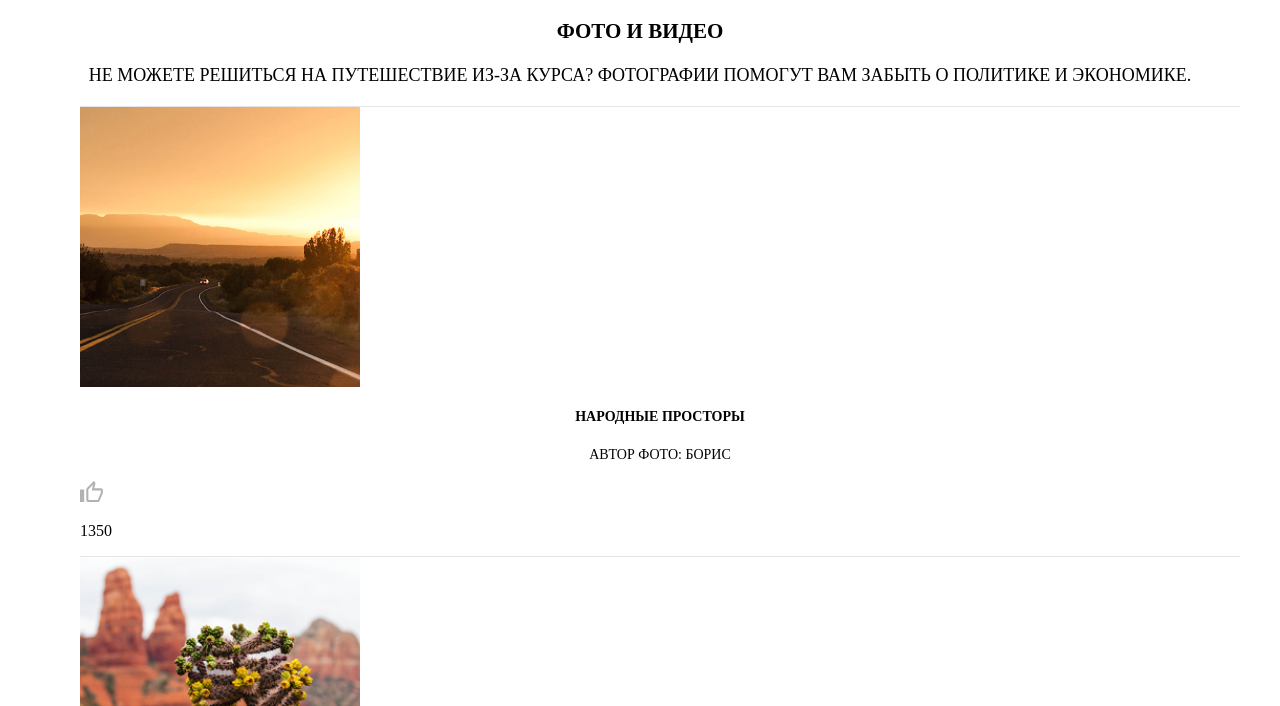
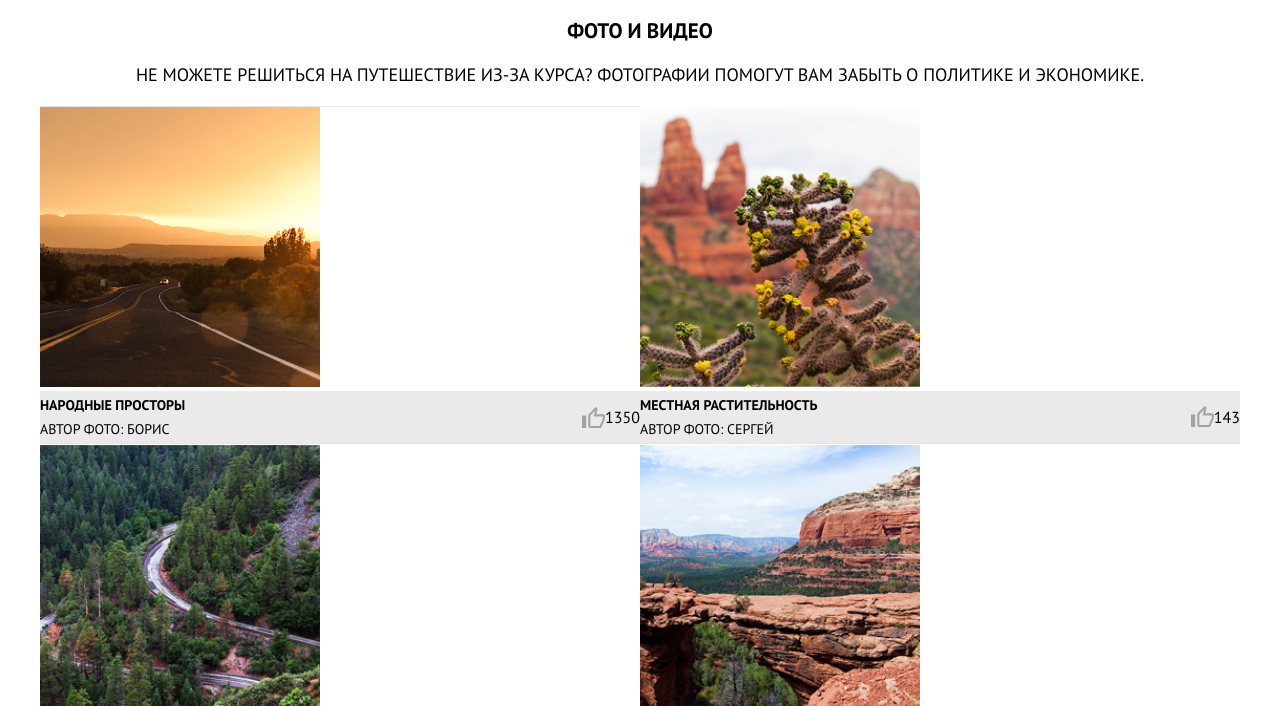
Before and after one commit to Metla31/1863297-sedona-24, a website: page source/catalog.html in a window 1280 px wide. Shown: the part 249-955 px from the top of the page. Drawn offline with nearby package versions, Linux system fonts and the light colour scheme; files that its build step writes are made by us from their sources.

Commit message:
все как всегда =\

```diff
--- a/source/catalog.html
+++ b/source/catalog.html
@@ -9,21 +9,21 @@
     <!--header start-->
     <header class="page-header">
       <div class="page-header__wrapper">
-        <a class="page-header__logo">
+        <a class="page-header__logo" href="./index.html">
           <img src="./img/logotype-mobile.svg" width="102" height="84" alt="логотип">
         </a>
-        <nav class="main-nav">
+        <nav class="main-nav main-nav--closed main-nav--nojs">
           <button class="main-nav__toggle" type="button">
             <span class="visually-hidden">Открыть меню</span>
           </button>
           <div class="main-nav__wrapper">
             <ul class="main-nav__list">
-              <li class="main-nav__item main-nav__item--active">
+              <li class="main-nav__item">
                 <a class="main-nav__link" href="./index.html">
                   Главная
                 </a>
               </li>
-              <li class="main-nav__item">
+              <li class="main-nav__item main-nav__item--active">
                 <a class="main-nav__link">
                   фото и видео
                 </a>
@@ -73,13 +73,17 @@
                   <a href="#" class="item__link">
                     <img class="item__image" src="./img/catalog/photo-1-mobile.jpg" alt="Народные просторы">
                   </a>
+                  <div class="item__wrapper">
+                    <div class="item__counter-text">
                       <h3 class="item__header">Народные просторы</h3>
                       <p class="item__author">Автор фото: Борис</p>
-                  <div class="item__counter">
+                    </div>
+                    <div class="item__counter-like">
                       <svg width="23" height="21" viewBox="0 0 23 21" fill="none" xmlns="http://www.w3.org/2000/svg">
                         <path opacity="0.3" d="M12.9636 3.78L12.3364 6.825L11.7091 9.45H14.3227H20.8045V11.55C20.8045 11.55 20.8045 11.55 20.8045 11.655L17.7727 18.9H8.36364V8.4L12.9636 3.78ZM2.09091 10.5V18.9V10.5ZM13.8 0L6.9 6.93C6.48182 7.245 6.27273 7.77 6.27273 8.4V18.9C6.27273 20.055 7.21364 21 8.36364 21H17.7727C18.6091 21 19.3409 20.475 19.6545 19.74L22.7909 12.285C22.8955 12.075 22.8955 11.76 22.8955 11.55V9.45H23C23 8.295 22.0591 7.35 20.9091 7.35H14.3227L15.3682 2.52V2.205C15.3682 1.785 15.1591 1.365 14.95 1.05L13.8 0ZM4.18182 8.4H0V21H4.18182V8.4Z" fill="black"/>
                       </svg>
                       <p class="counter__number">1350</p>
+                    </div>
                   </div>
                 </div>
               </li>
@@ -88,13 +92,17 @@
                   <a href="#" class="item__link">
                     <img class="item__image" src="./img/catalog/photo-2-mobile.jpg" alt="Местная растительность">
                   </a>
+                  <div class="item__wrapper">
+                    <div class="item__counter-text">
                       <h3 class="item__header">Местная растительность</h3>
                       <p class="item__author">Автор фото: Сергей</p>
-                  <div class="item__counter">
+                    </div>
+                    <div class="item__counter-like">
                       <svg width="23" height="21" viewBox="0 0 23 21" fill="none" xmlns="http://www.w3.org/2000/svg">
                         <path opacity="0.3" d="M12.9636 3.78L12.3364 6.825L11.7091 9.45H14.3227H20.8045V11.55C20.8045 11.55 20.8045 11.55 20.8045 11.655L17.7727 18.9H8.36364V8.4L12.9636 3.78ZM2.09091 10.5V18.9V10.5ZM13.8 0L6.9 6.93C6.48182 7.245 6.27273 7.77 6.27273 8.4V18.9C6.27273 20.055 7.21364 21 8.36364 21H17.7727C18.6091 21 19.3409 20.475 19.6545 19.74L22.7909 12.285C22.8955 12.075 22.8955 11.76 22.8955 11.55V9.45H23C23 8.295 22.0591 7.35 20.9091 7.35H14.3227L15.3682 2.52V2.205C15.3682 1.785 15.1591 1.365 14.95 1.05L13.8 0ZM4.18182 8.4H0V21H4.18182V8.4Z" fill="black"/>
                       </svg>
                       <p class="counter__number">143</p>
+                    </div>
                   </div>
                 </div>
               </li>
@@ -103,13 +111,17 @@
                   <a href="#" class="item__link">
                     <img class="item__image" src="./img/catalog/photo-3-mobile.jpg" alt="Дорога на север">
                   </a>
+                  <div class="item__wrapper">
+                    <div class="item__counter-text">
                       <h3 class="item__header">Дорога на север</h3>
                       <p class="item__author">Автор фото: Петр</p>
-                  <div class="item__counter">
+                    </div>
+                    <div class="item__counter-like">
                       <svg width="23" height="21" viewBox="0 0 23 21" fill="none" xmlns="http://www.w3.org/2000/svg">
                         <path opacity="0.3" d="M12.9636 3.78L12.3364 6.825L11.7091 9.45H14.3227H20.8045V11.55C20.8045 11.55 20.8045 11.55 20.8045 11.655L17.7727 18.9H8.36364V8.4L12.9636 3.78ZM2.09091 10.5V18.9V10.5ZM13.8 0L6.9 6.93C6.48182 7.245 6.27273 7.77 6.27273 8.4V18.9C6.27273 20.055 7.21364 21 8.36364 21H17.7727C18.6091 21 19.3409 20.475 19.6545 19.74L22.7909 12.285C22.8955 12.075 22.8955 11.76 22.8955 11.55V9.45H23C23 8.295 22.0591 7.35 20.9091 7.35H14.3227L15.3682 2.52V2.205C15.3682 1.785 15.1591 1.365 14.95 1.05L13.8 0ZM4.18182 8.4H0V21H4.18182V8.4Z" fill="black"/>
                       </svg>
                       <p class="counter__number">96</p>
+                    </div>
                   </div>
                 </div>
               </li>
@@ -118,13 +130,17 @@
                   <a href="#" class="item__link">
                     <img class="item__image" src="./img/catalog/photo-4-mobile.jpg" alt="Мост дьявола">
                   </a>
+                  <div class="item__wrapper">
+                    <div class="item__counter-text">
                       <h3 class="item__header">Мост дьявола</h3>
                       <p class="item__author">Автор фото: Антон</p>
-                  <div class="item__counter">
+                    </div>
+                    <div class="item__counter-like">
                       <svg width="23" height="21" viewBox="0 0 23 21" fill="none" xmlns="http://www.w3.org/2000/svg">
                         <path opacity="0.3" d="M12.9636 3.78L12.3364 6.825L11.7091 9.45H14.3227H20.8045V11.55C20.8045 11.55 20.8045 11.55 20.8045 11.655L17.7727 18.9H8.36364V8.4L12.9636 3.78ZM2.09091 10.5V18.9V10.5ZM13.8 0L6.9 6.93C6.48182 7.245 6.27273 7.77 6.27273 8.4V18.9C6.27273 20.055 7.21364 21 8.36364 21H17.7727C18.6091 21 19.3409 20.475 19.6545 19.74L22.7909 12.285C22.8955 12.075 22.8955 11.76 22.8955 11.55V9.45H23C23 8.295 22.0591 7.35 20.9091 7.35H14.3227L15.3682 2.52V2.205C15.3682 1.785 15.1591 1.365 14.95 1.05L13.8 0ZM4.18182 8.4H0V21H4.18182V8.4Z" fill="black"/>
                       </svg>
                       <p class="counter__number">254</p>
+                    </div>
                   </div>
                 </div>
               </li>
@@ -135,7 +151,7 @@
           <div class="video__wrapper">
             <div class="video__info">
               <h2 class="video__info-header">Все еще сомневаетесь?</h2>
-              <p class="video__info-page                Смотрите видеопрезентацию и скорее за билетами, пока они не подорожали в очередной раз!
+              <p class="video__info-page">Смотрите видеопрезентацию и скорее за билетами, пока они не подорожали в очередной раз!
               </p>
             </div>
             <div class="video__player player">
--- a/source/less/blocks/benefits.less
+++ b/source/less/blocks/benefits.less
@@ -101,7 +101,7 @@
 
 .benefits__card--beige {
   background-color: @beige;
-  border-bottom: 1px solid #d6d6d6;
+  border-bottom: 1px solid @gray84;
 }
 
 .benefits__card--beige:last-child {
--- a/source/less/blocks/catalog.less
+++ b/source/less/blocks/catalog.less
@@ -1,7 +1,25 @@
-.catalog__wrapper {
-  margin: 0 auto;
+.catalog__list {
+  display: flex;
+  flex-direction: column;
+  justify-content: center;
+  align-items: center;
+  margin: 0;
+  padding: 0;
+  list-style-type: none;
 }
 
-.catalog__list {
-  list-style-type: none;
+@media (min-width: @tablet-width) {
+  .catalog__list {
+    display: grid;
+    grid-template-rows: 1fr 1fr 1fr;
+    grid-template-columns: 1fr 1fr;
+  }
 }
+
+@media (min-width: @desktop-width) {
+  .catalog__list {
+    display: grid;
+    grid-template-rows: 1fr 1fr 1fr;
+    grid-template-columns: 1fr 1fr;
+  }
+}
--- a/source/less/blocks/item.less
+++ b/source/less/blocks/item.less
@@ -1,5 +1,4 @@
 .item {
-  margin: 0 auto;
   border-bottom: 1px solid @color-e5;
 }
 
@@ -7,8 +6,42 @@
   border-top: 1px solid @color-e5;
 }
 
+.item__wrapper {
+  display: flex;
+  flex-direction: column;
+  justify-content: space-around;
+  align-items: flex-start;
+  background-color: inherit;
+}
+
+@media (min-width: @tablet-width) {
+  .item__wrapper {
+    display: flex;
+    flex-direction: row;
+    justify-content: space-between;
+    align-items: center;
+    background-color: @hex;
+  }
+}
+
+@media (min-width: @desktop-width) {
+  .item__wrapper {
+    display: flex;
+    flex-direction: row;
+    justify-content: space-between;
+    align-items: center;
+  }
+}
+
+.item__counter-text {
+  display: flex;
+  flex-direction: column;
+  justify-content: space-around;
+  align-items: flex-start;
+}
 
 .item__header {
+  margin: 0;
   font-weight: bold;
   font-size: 14px;
   line-height: 24px;
@@ -17,8 +50,15 @@
 }
 
 .item__author {
+  margin: 0;
   font-weight: normal;
   font-size: 14px;
   line-height: 24px;
   text-align: center;
 }
+
+.item__counter-like {
+  display: flex;
+  justify-content: start;
+  align-items: center;
+}
--- a/source/less/global/global.less
+++ b/source/less/global/global.less
@@ -1,8 +1,9 @@
 body {
+  box-sizing: border-box;
   max-width: 1200px;
   margin: 0 auto;
   padding: 0;
-  font-family: "PT sans" "arial" sans-serif;
+  font-family: "PT sans", arial, sans-serif;
   text-transform: uppercase;
 }
 
@@ -19,5 +20,5 @@ img {
   padding: 0;
   overflow: hidden;
   border: 0;
-  clip: rect(0 0 0 0)
+  clip: rect(0 0 0 0);
 }
--- a/source/less/global/variables.less
+++ b/source/less/global/variables.less
@@ -1,12 +1,14 @@
-/* Colors */
+/* colors */
 @blue: #81B3D2;
 @beige: #eeeeee;
 @gray95: #f2f2f2;
 @white: #ffffff;
 @black: #000000;
 @color-e5: #e5e5e5;
+@gray84: #d6d6d6;
+@hex : #eaeaea;
 
 /* media */
 @tablet-width: 768px;
 @desktop-width: 1200px;
-@mobile-width-only: 320px;
+@mobile-width-only: 767px;
```
Also changed, not shown: source/form.html (+3 -3 lines). Lines whose indentation alone changed are shown as unchanged.
